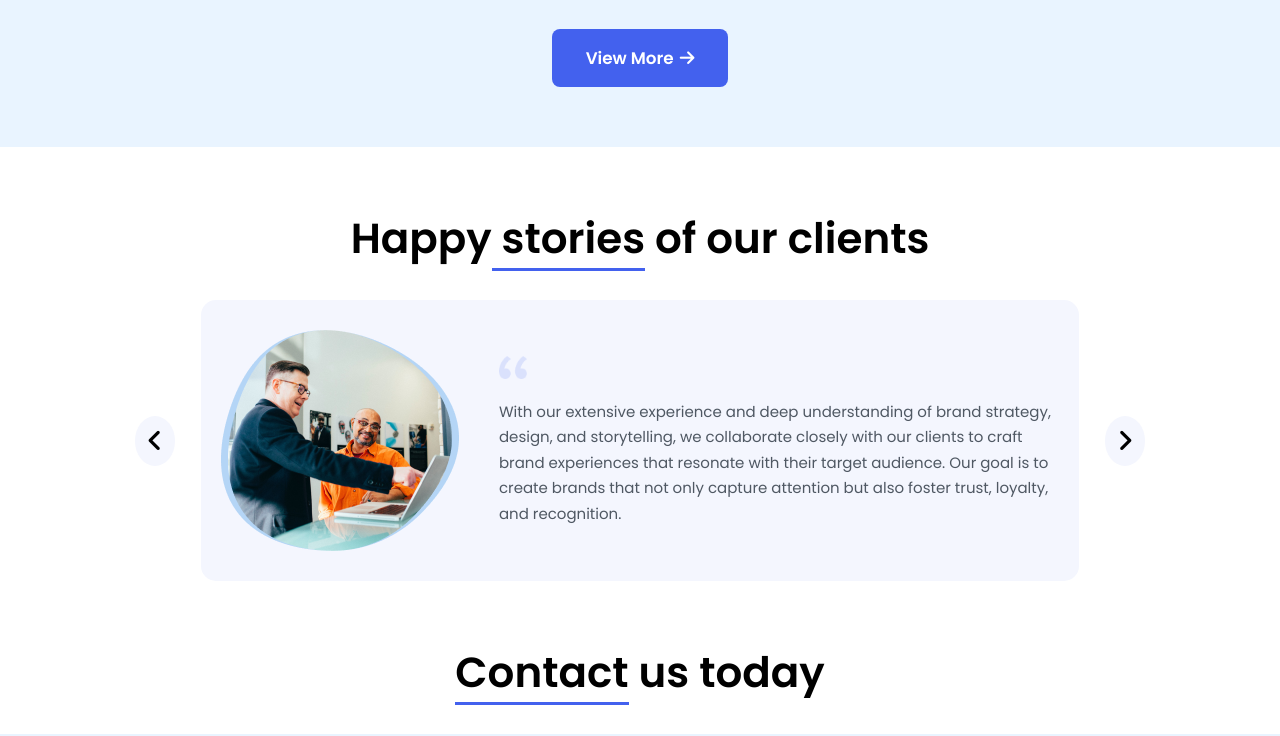
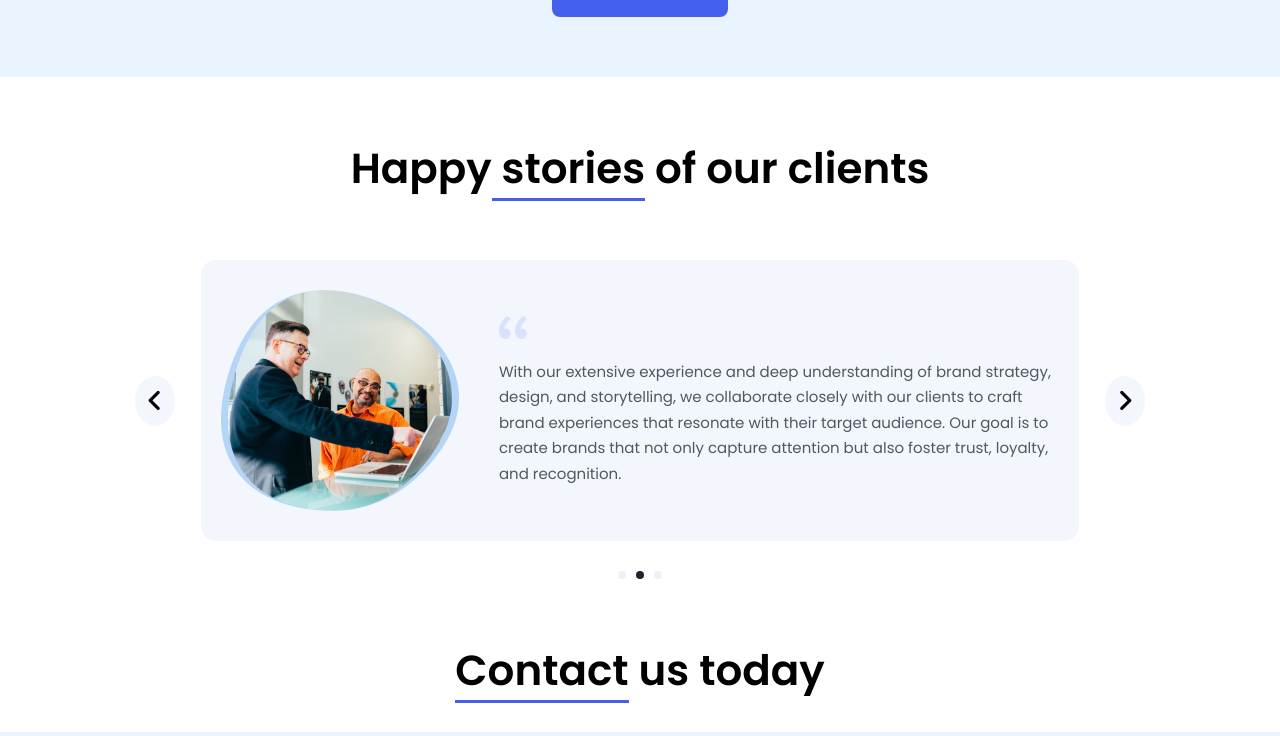
Before and after one commit to fefucho08/chandan-design-agency-website, a plain HTML site: page index.html in a window 1280 px wide. Shown: the part 2061-2797 px from the top of the page. Drawn offline with Linux system fonts and the light colour scheme; a web font is replaced by a local one.

Commit message:
Assignment done

```diff
--- a/index.html
+++ b/index.html
@@ -280,6 +280,11 @@
                         <i class="fa-solid fa-angle-right"></i>
                     </button>
                 </div>
+                <div class="sliderDots">
+                    <div class="slide"></div>
+                    <div class="slide" id="currentSlide"></div>
+                    <div class="slide"></div>
+                </div>
             </section>
             <!-- -------------------------------------- contact-section --------------------------------------- -->
             <section class="contactSection">
--- a/styles/main.css
+++ b/styles/main.css
@@ -213,6 +213,10 @@ header .hamburgerMenu {
 
 .clientsSection {
     padding: 70px 20px;
+    display: flex;
+    flex-direction: column;
+    align-items: center;
+    gap: 30px;
 }
 
 .previousQuote,
@@ -238,6 +242,22 @@ header .hamburgerMenu {
 
 .quotationMarks {
     width: 15%;
+}
+
+.sliderDots {
+    display: flex;
+    gap: 10px;
+}
+
+.slide {
+    width: 8px;
+    height: 8px;
+    background-color: #edeff9;
+    border-radius: 100%;
+}
+
+#currentSlide {
+    background-color: #1a2630;
 }
 
 section.contactSection {
@@ -580,10 +600,17 @@ footer .subscribeBtn {
     }
 }
 
+/* DESKTOP */
+
 @media screen and (min-width: 992px) {
     h1,
     h2 {
         font-size: 2.8rem;
+    }
+
+    header {
+        padding: 20px 135px;
+        padding-bottom: 30px;
     }
 
     .introSection {
```
